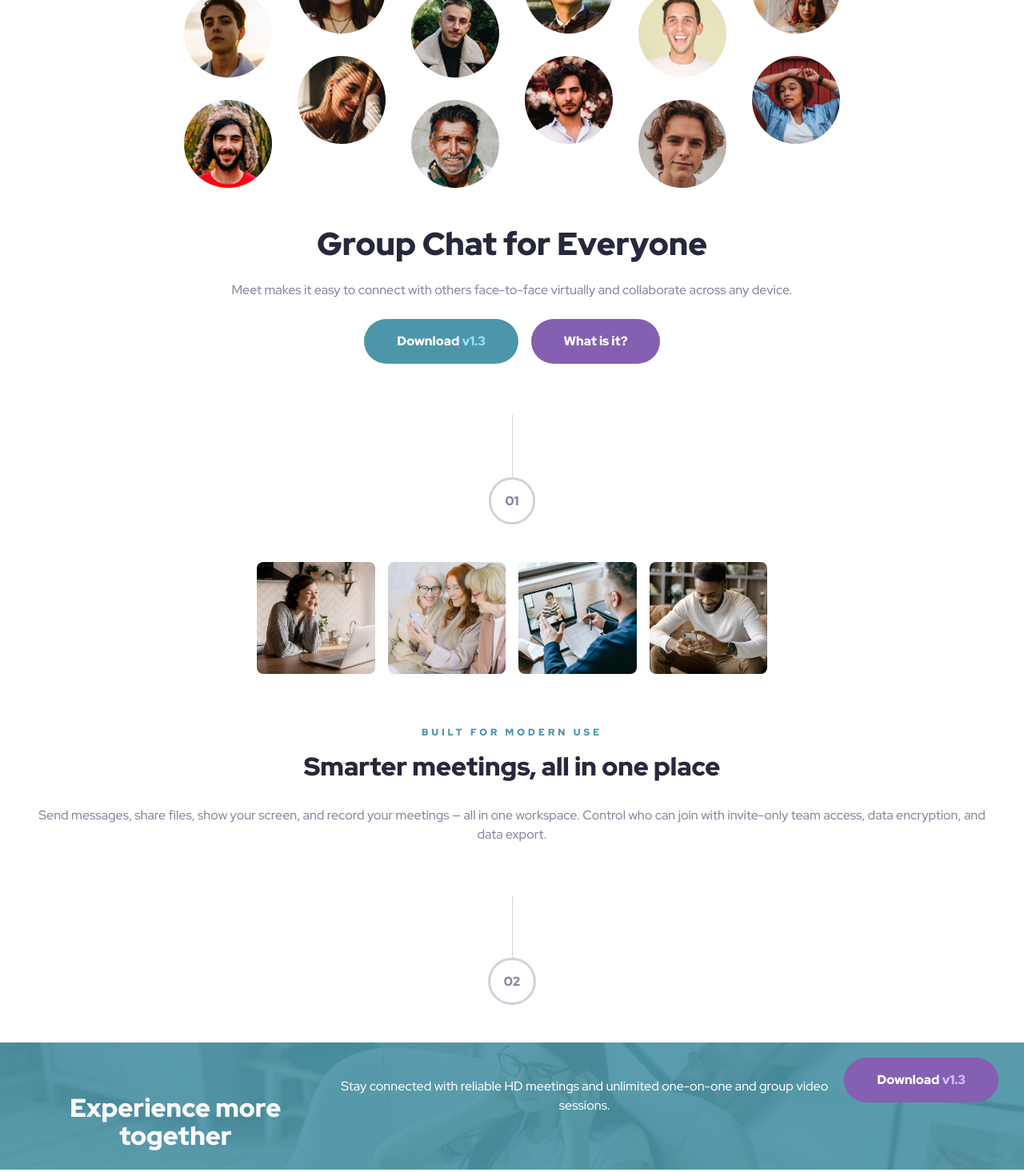
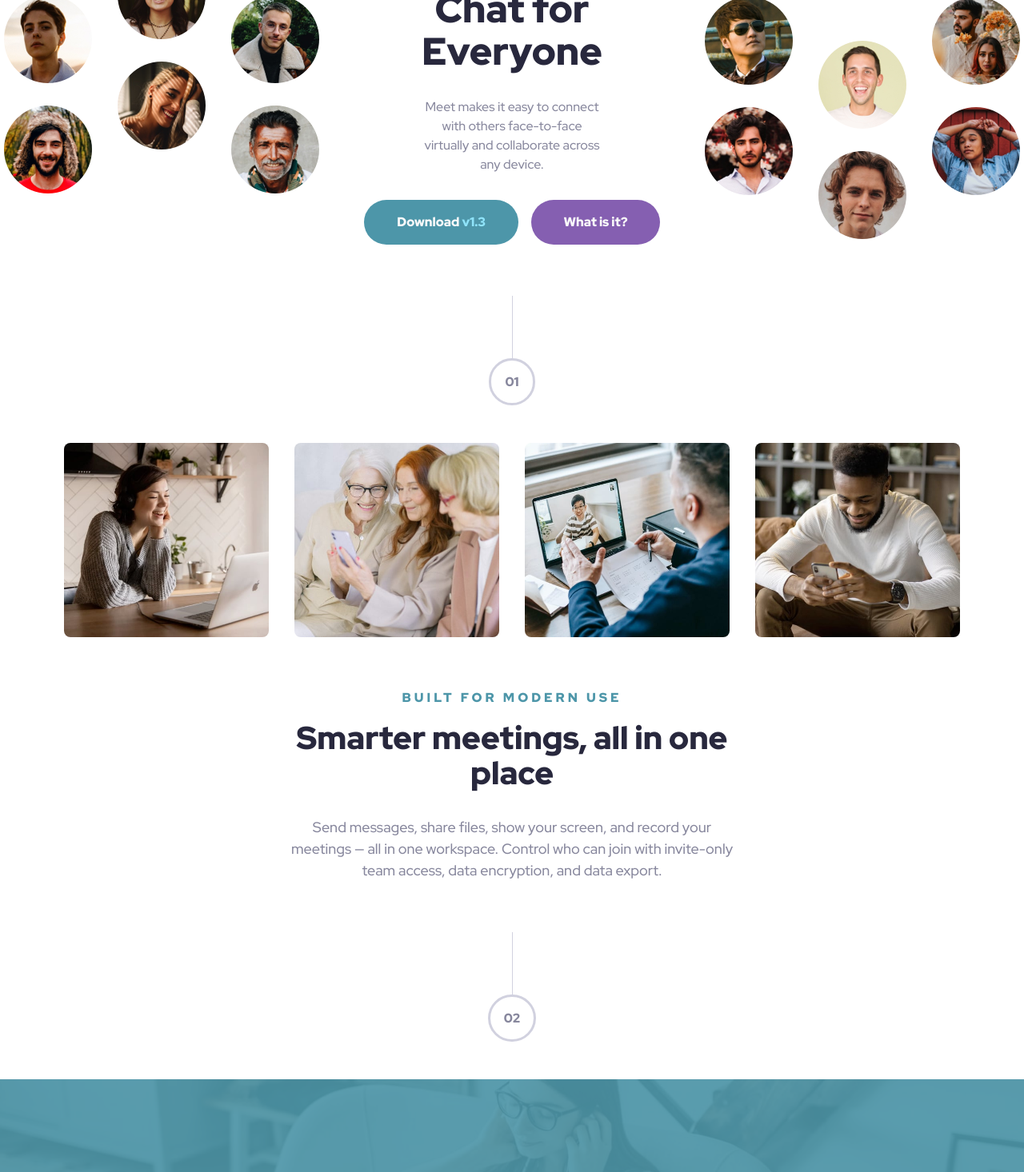
Before and after one commit to zkmsz/frontend-mentor-solutions, a Next.js app in the folder meet-landing-page-next/: page / in a window 1280 px wide. Shown: the part 240-1706 px from the top of the page at 80% size. Built offline with nearby package versions, Linux system fonts and the light colour scheme.

Commit message:
finished meet landing page

```diff
--- a/meet-landing-page-next/src/app/components/Features.js
+++ b/meet-landing-page-next/src/app/components/Features.js
@@ -5,37 +5,40 @@ const Features = () => {
     <div>
       <div
         id="image-container"
-        className="flex flex-row flex-wrap justify-center items-center gap-4"
+        className="flex flex-row flex-wrap justify-center items-center gap-4 lg:gap-8"
       >
         <img
           src="desktop/image-woman-in-videocall.jpg"
           alt=""
-          className="inline w-[9.21875rem] rounded-lg"
+          className="inline w-[9.21875rem] rounded-lg lg:w-[16rem]"
         />
         <img
           src="desktop/image-women-videochatting.jpg"
           alt=""
-          className="inline w-[9.21875rem] rounded-lg"
+          className="inline w-[9.21875rem] rounded-lg lg:w-[16rem]"
         />
         <img
           src="desktop/image-men-in-meeting.jpg"
           alt=""
-          className="inline w-[9.21875rem] rounded-lg"
+          className="inline w-[9.21875rem] rounded-lg lg:w-[16rem]"
         />
         <img
           src="desktop/image-man-texting.jpg"
           alt=""
-          className="inline w-[9.21875rem] rounded-lg"
+          className="inline w-[9.21875rem] rounded-lg lg:w-[16rem]"
         />
       </div>
-      <div id="features-content" className="text-center my-16">
-        <p className="font-black text-[0.75rem] uppercase tracking-[0.25rem] text-[--cyan-600] mb-4">
+      <div
+        id="features-content"
+        className="text-center my-16 md:mx-[8.25rem] lg:w-[34.625rem] lg:mx-auto"
+      >
+        <p className="font-black text-[0.75rem] uppercase tracking-[0.25rem] text-[--cyan-600] mb-4 md:text-[0.875rem] lg:text-[1rem]">
           Built for modern use
         </p>
-        <h2 className="text-[2rem] text-[--slate-900] font-black leading-[110%] mb-8">
+        <h2 className="text-[2rem] text-[--slate-900] font-black leading-[110%] mb-8 md:text-[2.25rem] lg:text-[2.5rem]">
           Smarter meetings, all in one place
         </h2>
-        <p className="font-medium leading-[150%] text-[--slate-600]">
+        <p className="font-medium leading-[150%] text-[--slate-600] lg:text-[1.125rem]">
           Send messages, share files, show your screen, and record your meetings — all in one
           workspace. Control who can join with invite-only team access, data encryption, and data
           export.
--- a/meet-landing-page-next/src/app/components/Footer.js
+++ b/meet-landing-page-next/src/app/components/Footer.js
@@ -4,17 +4,17 @@ import Button from "./Button";
 const Footer = () => {
   return (
     <div>
-      <footer className="relative bg-[url('/mobile/image-footer.jpg')] md:bg-[url('/tablet/image-footer.jpg')] lg:bg-[url('/desktop/image-footer.jpg')] bg-cover bg-top">
+      <footer className="relative bg-[url('/mobile/image-footer.jpg')] md:bg-[url('/tablet/image-footer.jpg')] lg:bg-[url('/desktop/image-footer.jpg')] bg-cover bg-top lg:h-[19.5rem]">
         <div className="absolute inset-0 bg-[--cyan-600] opacity-90"></div>
-        <div className="relative flex flex-col items-center justify-center gap-4 lg:flex-row mx-8">
-          <p className="text-center text-[--white] text-[2rem] font-black leading-[110%] mt-[4rem] mb-6">
+        <div className="relative flex flex-col items-center justify-center gap-4 lg:flex-row mx-8 md:mx-[8.25rem] lg:mx-[10rem] lg:pt-[7rem] lg:justify-between">
+          <p className="text-center text-[--white] text-[2rem] font-black leading-[110%] mt-[4rem] mb-6 lg:mt-0 lg:text-[2.5rem] lg:text-left lg:max-w-[27.8125rem]">
             Experience more together
           </p>
-          <p className="font-medium leading-[150%] text-[--white] text-center mb-6">
+          <p className="font-medium leading-[150%] text-[--white] text-center mb-6 lg:max-w-[22.1875rem] lg:ml-0 lg:mr-8 lg:text-[1.125rem] lg:text-left">
             Stay connected with reliable HD meetings and unlimited one-on-one and group video
             sessions.
           </p>
-          <div className="mb-[4rem]">
+          <div className="mb-[4rem] lg:mb-0">
             <Button secondary large>
               Download <span className="text-[--purple-300]">v1.3</span>
             </Button>
--- a/meet-landing-page-next/src/app/components/Hero.js
+++ b/meet-landing-page-next/src/app/components/Hero.js
@@ -3,17 +3,24 @@ import Button from "./Button";
 
 const Hero = () => {
   return (
-    <div id="hero" className="flex flex-col justify-center items-center text-center">
-      <img src="tablet/image-hero.png" alt="" className="min-w-[27.0625rem] mb-12" />
-      <div id="hero-content">
-        <h1 className="text-[2.5rem] font-black leading-[110%] text-[--slate-900]">
+    <div id="hero" className="flex flex-col justify-center items-center text-center lg:flex-row">
+      <img src="tablet/image-hero.png" alt="" className="min-w-[27.0625rem] mb-12 lg:hidden" />
+      <img src="desktop/image-hero-left.png" alt="" className="hidden lg:block lg:mb-[3.5625rem]" />
+
+      <div className="lg:flex lg:flex-col lg:items-center lg:justify-center">
+        <div
+          id="hero-content"
+          className="md:mx-[10rem] lg:max-w-[28rem] lg:mx-[8rem] lg:flex lg:flex-col"
+        >
+          <h1 className="text-[2.5rem] font-black leading-[110%] text-[--slate-900] md:text-[3rem]">
             Group Chat for Everyone
           </h1>
-        <p className="font-medium leading-[150%] text-[--slate-600] my-6">
+          <p className="font-medium leading-[150%] text-[--slate-600] my-6 lg:my-8">
             Meet makes it easy to connect with others face-to-face virtually and collaborate across
             any device.
           </p>
         </div>
+
         <div className="flex flex-col items-center justify-center gap-4 lg:flex-row">
           <Button primary large>
             Download <span className="text-[--cyan-300]">v1.3</span>
@@ -23,6 +30,13 @@ const Hero = () => {
           </Button>
         </div>
       </div>
+
+      <img
+        src="desktop/image-hero-right.png"
+        alt=""
+        className="hidden lg:block lg:mt-[3.5625rem]"
+      />
+    </div>
   );
 };
 
--- a/meet-landing-page-next/src/app/page.js
+++ b/meet-landing-page-next/src/app/page.js
@@ -16,7 +16,7 @@ export default function Home() {
       <div className="my-16">
         <Ornament>01</Ornament>
       </div>
-      <section id="features" class="mx-8 mb-16">
+      <section id="features" className="mx-8 mb-16 md:mx-[2.75rem]">
         <Features />
       </section>
       <div className="my-16">
```
Lines whose indentation alone changed are shown as unchanged.
